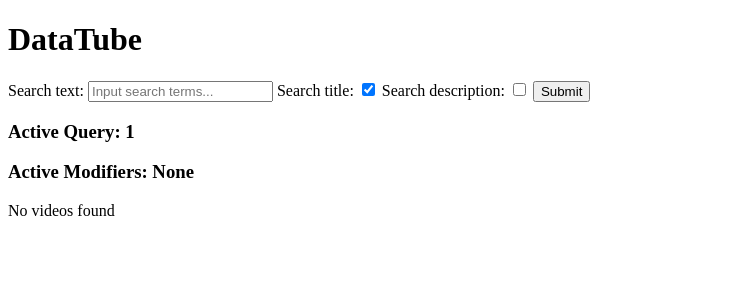
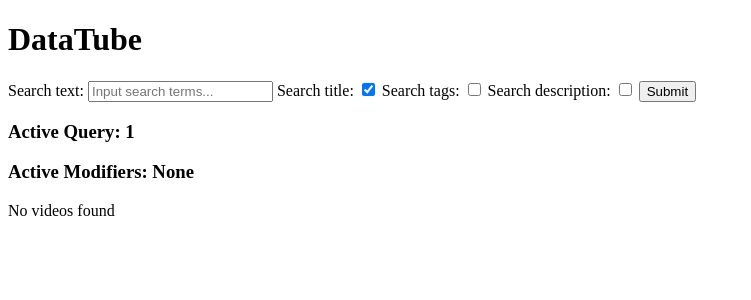
Before and after one commit to brewinn/DataTube, a Django app: a page that uses datatube/datatubeapp/templates/base.html in a window 1280 px wide. Shown: the top 300 px of the page, without its empty margins (0-751 px from the left). Run offline with Django 4.2, Linux system fonts and the light colour scheme; data that the repository does not hold is empty.

Commit message:
Add tag search, fix reversal lookup bug
Tag lookup is a bit scuffed -- it grabs all tags and manually filters
them. I had to change the url encoding for the channel view -- some
channels actually use '/' as part of their name, which breaks the search
if they come up in the results. That's fixed now, at the cost of more
complex urls.

```diff
--- a/datatube/datatubeapp/forms.py
+++ b/datatube/datatubeapp/forms.py
@@ -10,18 +10,28 @@ from django.core.exceptions import ValidationError
 from django.db.models import Q
 from datatubeapp.models import Video, Channel, Tag
 from urllib.parse import parse_qs
+from django.conf import settings
+import logging
+
+fmt = getattr(settings, 'LOG_FORMAT', None)
+lvl = getattr(settings, 'LOG_LEVEL', logging.DEBUG)
+
+logging.basicConfig(format=fmt, level=lvl)
+logging.debug("Logging started on %s for %s" % (logging.root.name, logging.getLevelName(lvl)))
 
 
 class SearchForm(forms.Form):
     '''This is the form for searching for videos/channels.'''
     search_text = forms.CharField(label='Search text', max_length=100, widget=forms.TextInput(attrs={'placeholder': 'Input search terms...'}))
     search_title = forms.BooleanField(required=False, initial=True)
+    search_tags = forms.BooleanField(required=False)
     search_description = forms.BooleanField(required=False)
 
     @staticmethod
     def modifier_defaults():
         return {
             'search_title': True,
+            'search_tags': False,
             'search_description': False,
         }
 
@@ -29,21 +39,35 @@ class SearchForm(forms.Form):
         if not self.is_valid():
             raise ValidationError("Search form invalid, cannot execute search:{self.errors}")
         data = self.cleaned_data
-        if not data['search_title'] and not data['search_description']:
+        search = data.pop('search_text')
+        if not any(data.values()):
             return Video.objects.none()
 
         query = Q()
         if data['search_description']:
-            query |= Q(description__icontains=data['search_text'])
+            query |= Q(description__icontains=search)
         if data['search_title']:
-            query |= Q(title__icontains=data['search_text'])
+            query |= Q(title__icontains=search)
+        if data['search_tags']:
+            # Don't know why, but tag__icontains fails, so we'll filter manually.
+            matches = Tag.objects.all()
+            matching_videos = set()
+            for match in matches:
+                if search in match.tag:
+                    matching_videos.add(match.videoid)
+
+            matching_videos = {match.videoid for match in matches if match.tag == search}
+            logging.debug(f'{matching_videos=}')
+            query |= Q(videoid__in=matching_videos)
 
         return Video.objects.filter(query)
 
     def find_channel(self, query):
+        query = SearchForm.parse_query(query)
         return Channel.objects.filter(channel__exact=query)
 
     def find_channel_videos(self, query):
+        query = SearchForm.parse_query(query)
         return Video.objects.filter(channel__exact=query)
 
     def find_video(self, query):
@@ -72,7 +96,7 @@ class SearchForm(forms.Form):
         url = urlencode({"query": query}) + '/modifiers?' + urlencode({**url_mods})
         return url.strip()
 
-    @staticmethod
+    @ staticmethod
     def parse_modifiers(modifiers: str) -> dict:
         mod_dict = parse_qs(modifiers)
         parsed_mods = {}
@@ -82,16 +106,16 @@ class SearchForm(forms.Form):
                 parsed_mods[key] = parsed_value
         return parsed_mods
 
-    @staticmethod
+    @ staticmethod
     def parse_query(query: str) -> str:
         parsed_query = parse_qs('search_text=' + query)
         decoded_query = parsed_query['search_text'][0]
         return decoded_query
 
-    @classmethod
+    @ classmethod
     def parse_search(cls, query, modifiers=None):
         query = SearchForm.parse_query(query)
         if not modifiers:
             return cls(data={'search_text': query, **SearchForm.modifier_defaults()})
         parsed_modifiers = SearchForm.parse_modifiers(modifiers)
-        return cls(data={'search_text': query, **parsed_modifiers})
+        return cls(data={'search_text': query, **{**SearchForm.modifier_defaults(), **parsed_modifiers}})
--- a/datatube/datatubeapp/templates/base.html
+++ b/datatube/datatubeapp/templates/base.html
@@ -38,7 +38,7 @@
     <tr>
       <td><a href="{% url 'video-view' element.videoid %}">{{ element.videoid }}</a></td>
       <td>{{ element.title }}</td>
-      <td><a href="{% url 'channel-view' element.channel %}">{{ element.channel }}</a></td>
+      <td><a href="{% url 'channel-view' element.channel|urlencode:"" %}">{{ element.channel }}</a></td>
       <td>{{ element.description }}</td>
     </tr>
     {% empty %}
--- a/datatube/datatubeapp/templates/video.html
+++ b/datatube/datatubeapp/templates/video.html
@@ -30,7 +30,7 @@
     </tr>
     <tr>
       <th>Channel</th>
-      <td><a href="{% url 'channel-view' element.channel %}">{{ element.channel }}</a></td>
+      <td><a href="{% url 'channel-view' element.channel|urlencode:"" %}">{{ element.channel }}</a></td>
     </tr>
     <tr>
       <th>Views</th>
```
